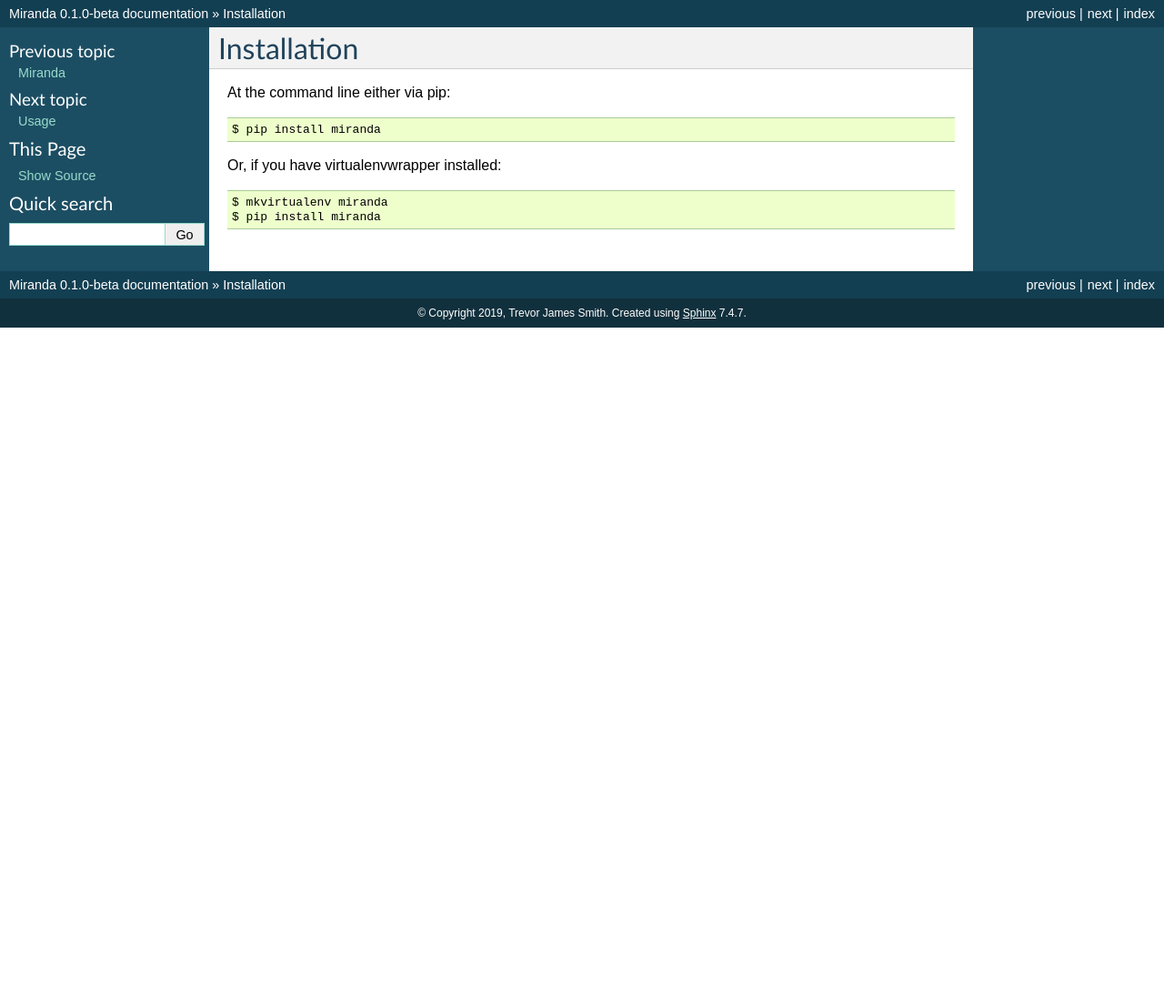
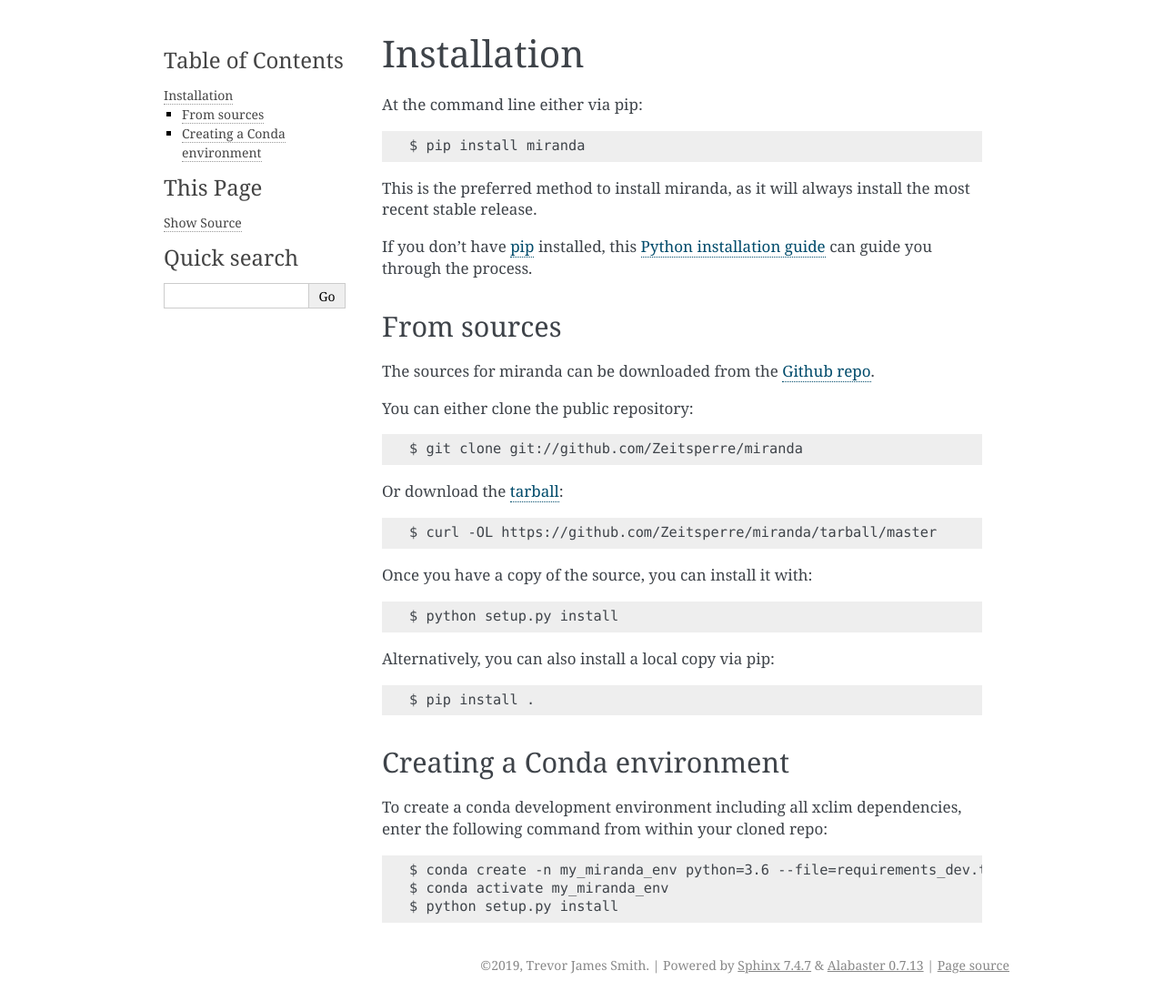
Before and after one commit to Ouranosinc/miranda, a Sphinx documentation site: the page built from docs/installation.rst, in a window 1280 px wide. Shown: the whole page at 91% size. Built offline with Sphinx 7.4.7, drawn with Linux system fonts in a browser that asks for light colours; before the commit the page ends 900 px from its top, so only the background shows below that.

```diff
--- a/README.rst
+++ b/README.rst
@@ -14,6 +14,7 @@ Features
 
 * TODO
 
+.. include:: HISTORY.rst
 
 .. |build| image:: https://img.shields.io/travis/Ouranosinc/miranda.svg?branch=master
         :target: https://travis-ci.org/Ouranosinc/miranda
--- a/docs/conf.py
+++ b/docs/conf.py
@@ -10,13 +10,13 @@
 #
 # All configuration values have a default; values that are commented out
 # serve to show the default.
-
-import sys, os
+import os
+import sys
 
 # If extensions (or modules to document with autodoc) are in another directory,
 # add these directories to sys.path here. If the directory is relative to the
 # documentation root, use os.path.abspath to make it absolute, like shown here.
-#sys.path.insert(0, os.path.abspath('.'))
+# sys.path.insert(0, os.path.abspath('.'))
 
 cwd = os.getcwd()
 parent = os.path.dirname(cwd)
@@ -27,27 +27,39 @@ import miranda
 # -- General configuration -----------------------------------------------------
 
 # If your documentation needs a minimal Sphinx version, state it here.
-#needs_sphinx = '1.0'
+# needs_sphinx = '1.0'
 
 # Add any Sphinx extension module names here, as strings. They can be extensions
 # coming with Sphinx (named 'sphinx.ext.*') or your custom ones.
-extensions = ['sphinx.ext.autodoc', 'sphinx.ext.viewcode']
+extensions = [
+    "sphinx.ext.autodoc",
+    "sphinx.ext.viewcode",
+    "sphinx.ext.mathjax",
+    "sphinx.ext.napoleon",
+    "sphinx.ext.coverage",
+    "sphinx.ext.todo",
+    "nbsphinx",
+    "IPython.sphinxext.ipython_console_highlighting",
+    # "guzzle_sphinx_theme",
+]
+
+napoleon_numpy_docstring = True
+napoleon_use_rtype = False
+napoleon_use_param = False
+napoleon_use_ivar = True
 
 # Add any paths that contain templates here, relative to this directory.
-templates_path = ['_templates']
+templates_path = ["_templates"]
 
 # The suffix of source filenames.
-source_suffix = '.rst'
-
-# The encoding of source files.
-#source_encoding = 'utf-8-sig'
+source_suffix = [".rst", ".ipynb"]
 
 # The master toctree document.
-master_doc = 'index'
+master_doc = "index"
 
 # General information about the project.
-project = u'Miranda'
-copyright = u'2019, Trevor James Smith'
+project = u"Miranda"
+copyright = u"2019, Trevor James Smith"
 
 # The version info for the project you're documenting, acts as replacement for
 # |version| and |release|, also used in various other places throughout the
@@ -60,175 +72,176 @@ release = miranda.__version__
 
 # The language for content autogenerated by Sphinx. Refer to documentation
 # for a list of supported languages.
-#language = None
+language = None
 
 # There are two options for replacing |today|: either, you set today to some
 # non-false value, then it is used:
-#today = ''
+# today = ''
 # Else, today_fmt is used as the format for a strftime call.
-#today_fmt = '%B %d, %Y'
+# today_fmt = '%B %d, %Y'
 
 # List of patterns, relative to source directory, that match files and
 # directories to ignore when looking for source files.
-exclude_patterns = ['_build']
+exclude_patterns = [
+    "_build",
+    "Thumbs.db",
+    ".DS_Store",
+    "notebooks/xclim_training",
+    "**.ipynb_checkpoints",
+]
 
 # The reST default role (used for this markup: `text`) to use for all documents.
-#default_role = None
+# default_role = None
 
 # If true, '()' will be appended to :func: etc. cross-reference text.
-#add_function_parentheses = True
+# add_function_parentheses = True
 
 # If true, the current module name will be prepended to all description
 # unit titles (such as .. function::).
-#add_module_names = True
+# add_module_names = True
 
 # If true, sectionauthor and moduleauthor directives will be shown in the
 # output. They are ignored by default.
-#show_authors = False
+# show_authors = False
 
 # The name of the Pygments (syntax highlighting) style to use.
-pygments_style = 'sphinx'
+pygments_style = "sphinx"
 
 # A list of ignored prefixes for module index sorting.
-#modindex_common_prefix = []
+# modindex_common_prefix = []
 
 # If true, keep warnings as "system message" paragraphs in the built documents.
-#keep_warnings = False
+# keep_warnings = False
 
 
 # -- Options for HTML output ---------------------------------------------------
 
 # The theme to use for HTML and HTML Help pages.  See the documentation for
 # a list of builtin themes.
-html_theme = 'default'
+html_theme = "alabaster"  # guzzle_sphinx_theme
 
 # Theme options are theme-specific and customize the look and feel of a theme
 # further.  For a list of options available for each theme, see the
 # documentation.
-#html_theme_options = {}
+html_theme_options = {
+    # "project_nav_name": "Miranda 0.1.0-beta",
+    # "homepage": "index",
+}
 
 # Add any paths that contain custom themes here, relative to this directory.
-#html_theme_path = []
+# html_theme_path = []
 
 # The name for this set of Sphinx documents.  If None, it defaults to
 # "<project> v<release> documentation".
-#html_title = None
+# html_title = None
 
 # A shorter title for the navigation bar.  Default is the same as html_title.
-#html_short_title = None
+# html_short_title = None
 
 # The name of an image file (relative to this directory) to place at the top
 # of the sidebar.
-#html_logo = None
+# html_logo = None
 
 # The name of an image file (within the static path) to use as favicon of the
 # docs.  This file should be a Windows icon file (.ico) being 16x16 or 32x32
 # pixels large.
-#html_favicon = None
+# html_favicon = None
 
 # Add any paths that contain custom static files (such as style sheets) here,
 # relative to this directory. They are copied after the builtin static files,
 # so a file named "default.css" will overwrite the builtin "default.css".
-html_static_path = ['_static']
+html_static_path = ["_static"]
 
 # If not '', a 'Last updated on:' timestamp is inserted at every page bottom,
 # using the given strftime format.
-#html_last_updated_fmt = '%b %d, %Y'
+# html_last_updated_fmt = '%b %d, %Y'
 
 # If true, SmartyPants will be used to convert quotes and dashes to
 # typographically correct entities.
-#html_use_smartypants = True
+# html_use_smartypants = True
 
 # Custom sidebar templates, maps document names to template names.
-#html_sidebars = {}
+# html_sidebars = {}
 
 # Additional templates that should be rendered to pages, maps page names to
 # template names.
-#html_additional_pages = {}
+# html_additional_pages = {}
 
 # If false, no module index is generated.
-#html_domain_indices = True
+# html_domain_indices = True
 
 # If false, no index is generated.
-#html_use_index = True
+# html_use_index = True
 
 # If true, the index is split into individual pages for each letter.
-#html_split_index = False
+# html_split_index = False
 
 # If true, links to the reST sources are added to the pages.
-#html_show_sourcelink = True
+# html_show_sourcelink = True
 
 # If true, "Created using Sphinx" is shown in the HTML footer. Default is True.
-#html_show_sphinx = True
+# html_show_sphinx = True
 
 # If true, "(C) Copyright ..." is shown in the HTML footer. Default is True.
-#html_show_copyright = True
+# html_show_copyright = True
 
 # If true, an OpenSearch description file will be output, and all pages will
 # contain a <link> tag referring to it.  The value of this option must be the
 # base URL from which the finished HTML is served.
-#html_use_opensearch = ''
+# html_use_opensearch = ''
 
 # This is the file name suffix for HTML files (e.g. ".xhtml").
-#html_file_suffix = None
+# html_file_suffix = None
 
 # Output file base name for HTML help builder.
-htmlhelp_basename = 'mirandadoc'
+htmlhelp_basename = "mirandadoc"
 
 
 # -- Options for LaTeX output --------------------------------------------------
 
 latex_elements = {
-# The paper size ('letterpaper' or 'a4paper').
-#'papersize': 'letterpaper',
-
-# The font size ('10pt', '11pt' or '12pt').
-#'pointsize': '10pt',
-
-# Additional stuff for the LaTeX preamble.
-#'preamble': '',
+    # The paper size ('letterpaper' or 'a4paper').
+    #'papersize': 'letterpaper',
+    # The font size ('10pt', '11pt' or '12pt').
+    #'pointsize': '10pt',
+    # Additional stuff for the LaTeX preamble.
+    #'preamble': '',
 }
 
 # Grouping the document tree into LaTeX files. List of tuples
 # (source start file, target name, title, author, documentclass [howto/manual]).
 latex_documents = [
-  ('index', 'miranda.tex', u'Miranda Documentation',
-   u'Trevor James Smith', 'manual'),
+    ("index", "miranda.tex", u"Miranda Documentation", u"Trevor James Smith", "manual")
 ]
 
 # The name of an image file (relative to this directory) to place at the top of
 # the title page.
-#latex_logo = None
+# latex_logo = None
 
 # For "manual" documents, if this is true, then toplevel headings are parts,
 # not chapters.
-#latex_use_parts = False
+# latex_use_parts = False
 
 # If true, show page references after internal links.
-#latex_show_pagerefs = False
+# latex_show_pagerefs = False
 
 # If true, show URL addresses after external links.
-#latex_show_urls = False
+# latex_show_urls = False
 
 # Documents to append as an appendix to all manuals.
-#latex_appendices = []
+# latex_appendices = []
 
 # If false, no module index is generated.
-#latex_domain_indices = True
-
+# latex_domain_indices = True
 
 # -- Options for manual page output --------------------------------------------
 
 # One entry per manual page. List of tuples
 # (source start file, name, description, authors, manual section).
-man_pages = [
-    ('index', 'miranda', u'Miranda Documentation',
-     [u'Trevor James Smith'], 1)
-]
+man_pages = [("index", "miranda", u"Miranda Documentation", [u"Trevor James Smith"], 1)]
 
 # If true, show URL addresses after external links.
-#man_show_urls = False
-
+# man_show_urls = False
 
 # -- Options for Texinfo output ------------------------------------------------
 
@@ -236,19 +249,25 @@ man_pages = [
 # (source start file, target name, title, author,
 #  dir menu entry, description, category)
 texinfo_documents = [
-  ('index', 'miranda', u'Miranda Documentation',
-   u'Trevor James Smith', 'miranda', 'One line description of project.',
-   'Miscellaneous'),
+    (
+        "index",
+        "miranda",
+        u"Miranda Documentation",
+        u"Trevor James Smith",
+        "miranda",
+        "One line description of project.",
+        "Miscellaneous",
+    )
 ]
 
 # Documents to append as an appendix to all manuals.
-#texinfo_appendices = []
+# texinfo_appendices = []
 
 # If false, no module index is generated.
-#texinfo_domain_indices = True
+# texinfo_domain_indices = True
 
 # How to display URL addresses: 'footnote', 'no', or 'inline'.
-#texinfo_show_urls = 'footnote'
+# texinfo_show_urls = 'footnote'
 
 # If true, do not generate a @detailmenu in the "Top" node's menu.
-#texinfo_no_detailmenu = False
+# texinfo_no_detailmenu = False
--- a/docs/index.rst
+++ b/docs/index.rst
@@ -16,6 +16,7 @@ Contents:
    contributing
    authors
    history
+   license
 
 Feedback
 ========
--- a/docs/installation.rst
+++ b/docs/installation.rst
@@ -6,7 +6,42 @@ At the command line either via pip::
 
     $ pip install miranda
 
-Or, if you have virtualenvwrapper installed::
+This is the preferred method to install miranda, as it will always install the most recent stable release.
 
-    $ mkvirtualenv miranda
-    $ pip install miranda
+If you don't have `pip`_ installed, this `Python installation guide`_ can guide
+you through the process.
+
+.. _pip: https://pip.pypa.io
+.. _Python installation guide: http://docs.python-guide.org/en/latest/starting/installation/
+
+From sources
+------------
+The sources for miranda can be downloaded from the `Github repo`_.
+
+You can either clone the public repository::
+
+    $ git clone git://github.com/Zeitsperre/miranda
+
+Or download the `tarball`_::
+
+    $ curl -OL https://github.com/Zeitsperre/miranda/tarball/master
+
+Once you have a copy of the source, you can install it with::
+
+    $ python setup.py install
+
+Alternatively, you can also install a local copy via pip::
+
+    $ pip install .
+
+.. _Github repo: https://github.com/Ouranosinc/xclim
+.. _tarball: https://github.com/Ouranosinc/xclim/tarball/master
+
+Creating a Conda environment
+----------------------------
+
+To create a conda development environment including all xclim dependencies, enter the following command from within your cloned repo::
+
+    $ conda create -n my_miranda_env python=3.6 --file=requirements_dev.txt
+    $ conda activate my_miranda_env
+    $ python setup.py install
--- /dev/null
+++ b/docs/license.rst
@@ -0,0 +1,6 @@
+=======
+License
+=======
+
+.. include:: ../LICENSE
+    :literal:
```
